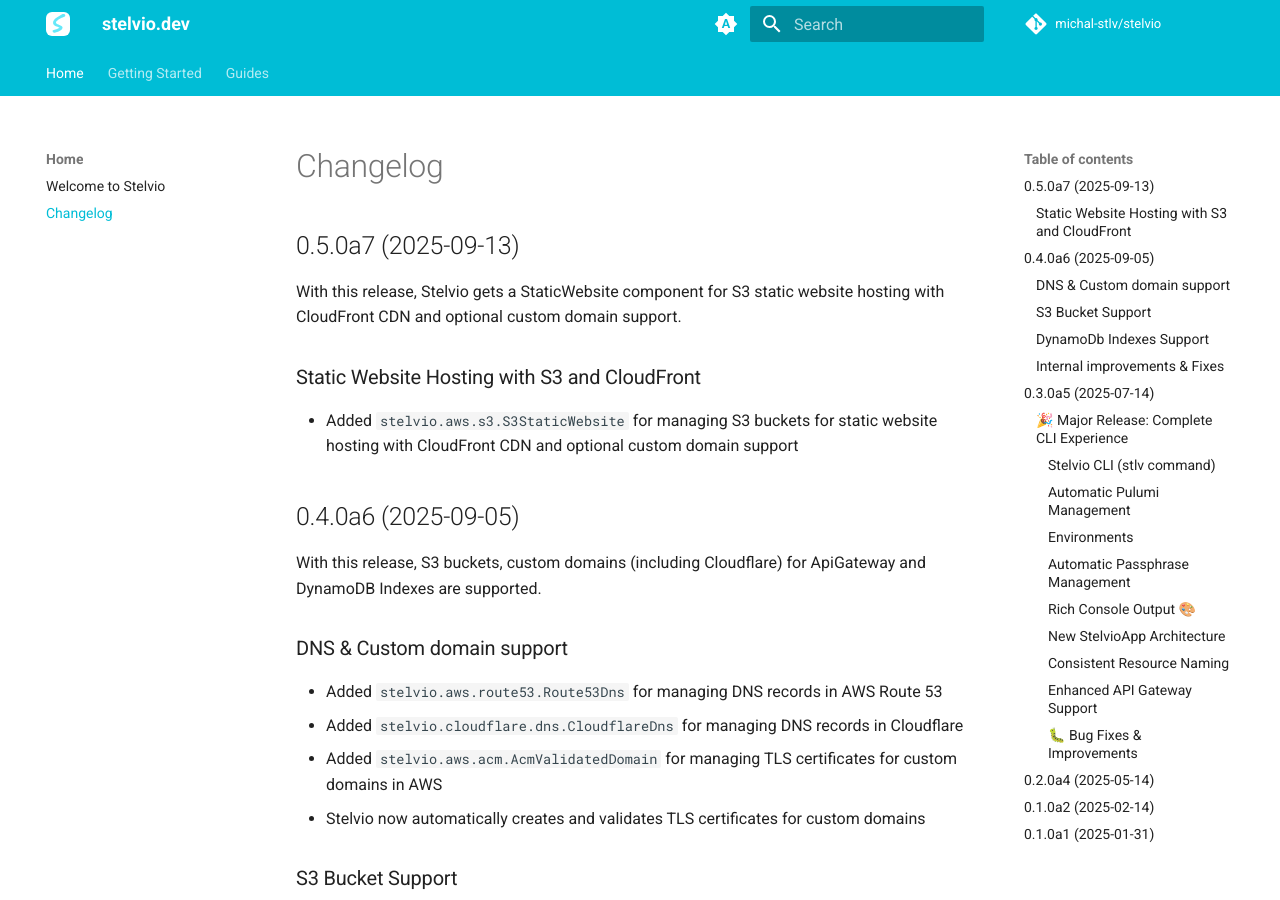
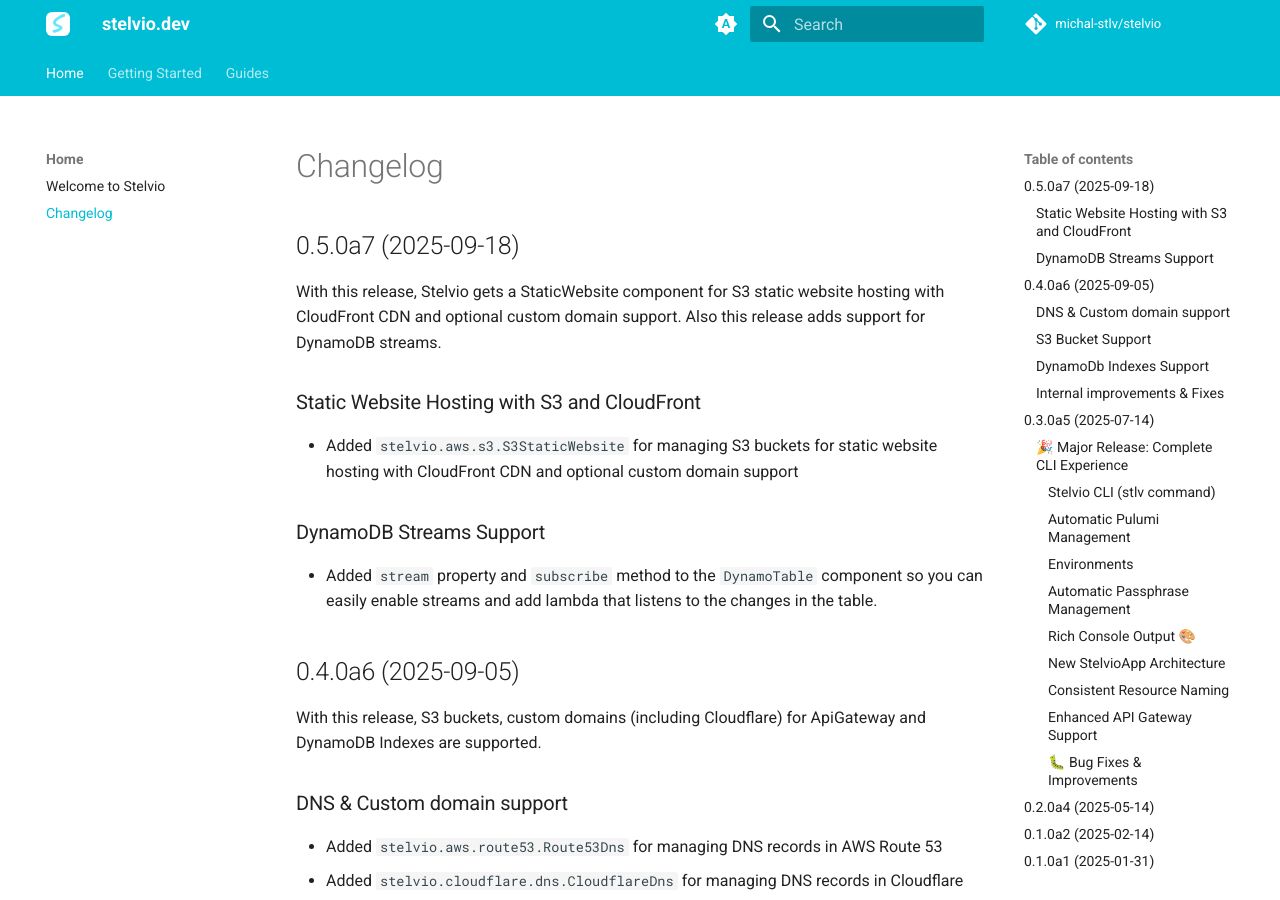
Before and after one commit to stelviodev/stelvio, an MkDocs documentation site: the page built from docs/changelog.md, in a window 1280 px wide and 900 px high. Built offline with MkDocs 1.6.1 and Material for MkDocs 9.7.7, drawn with Linux system fonts in a browser that asks for light colours; comment, search, counter and statistics services are not loaded.

Commit message:
docs: changelog update

```diff
--- a/docs/changelog.md
+++ b/docs/changelog.md
@@ -1,12 +1,16 @@
 # Changelog
 
-## 0.5.0a7 (2025-09-13)
+## 0.5.0a7 (2025-09-18)
 
 With this release, Stelvio gets a StaticWebsite component for S3 static website hosting with CloudFront CDN and optional custom domain support.
+Also this release adds support for DynamoDB streams.
 
 ### Static Website Hosting with S3 and CloudFront
 - Added `stelvio.aws.s3.S3StaticWebsite` for managing S3 buckets for static website hosting with CloudFront CDN and optional custom domain support
 
+### DynamoDB Streams Support
+- Added `stream` property and `subscribe` method to the `DynamoTable` component so you can easily enable streams and add lambda that listens to the
+changes in the table.
 
 ## 0.4.0a6 (2025-09-05)
 
```
